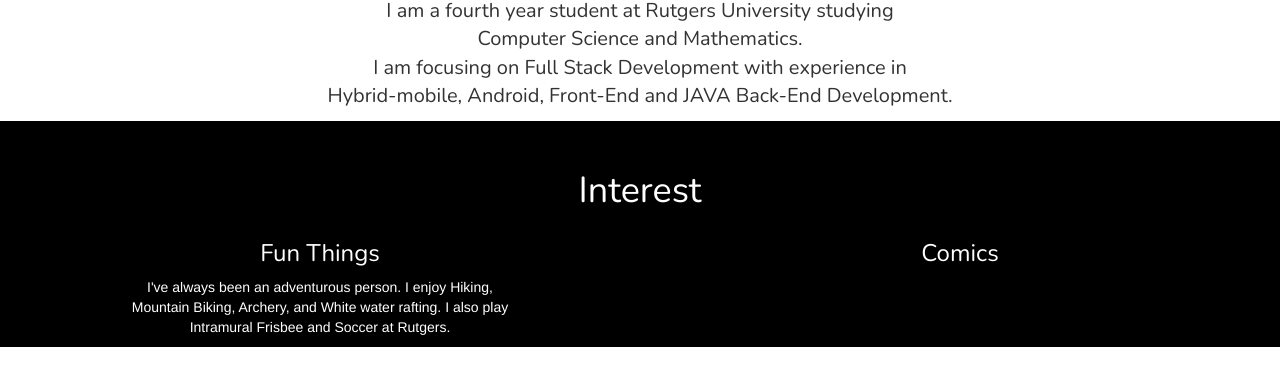
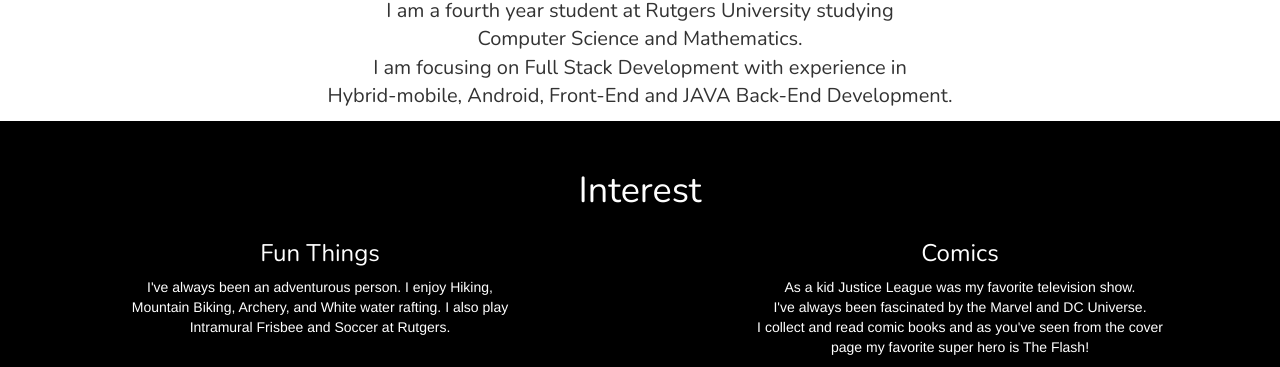
Before and after one commit to mustufah711/mustufah711.github.io, a plain HTML site: page index.html in a window 1280 px wide. Shown: the part 1175-1542 px from the top of the page. Drawn offline with nearby package versions, Linux system fonts and the light colour scheme.

Commit message:
interest

```diff
--- a/index.html
+++ b/index.html
@@ -82,6 +82,10 @@
         </div>
         <div class="col-md-6">
           <h3 class="general-font">Comics</h3>
+          <p>As a kid Justice League was my favorite television show.
+            <br>I've always been fascinated by the Marvel and DC Universe.
+            <br>I collect and read comic books and as you've seen from the cover
+            <br>page my favorite super hero is The Flash!
         </div>
       </div>
     </div>
```
